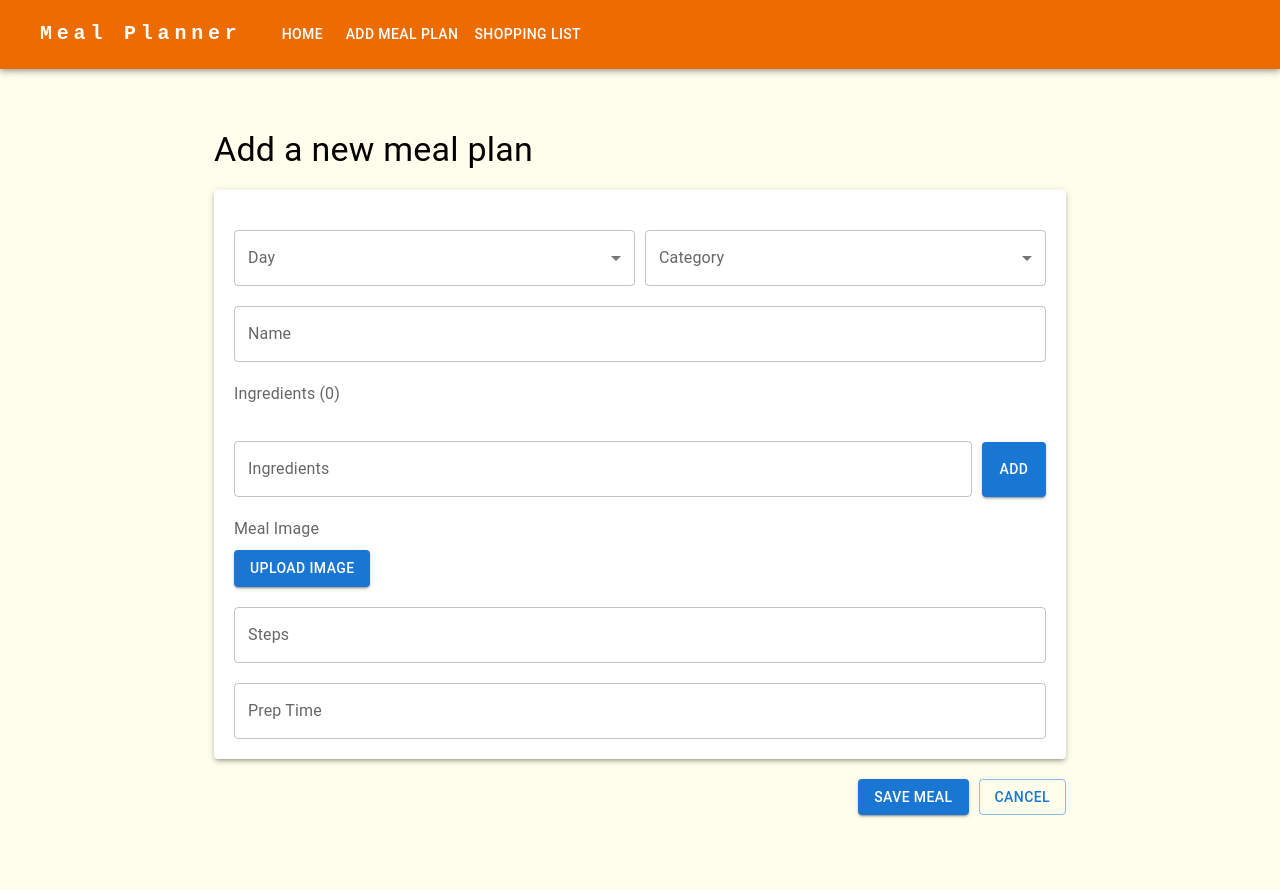
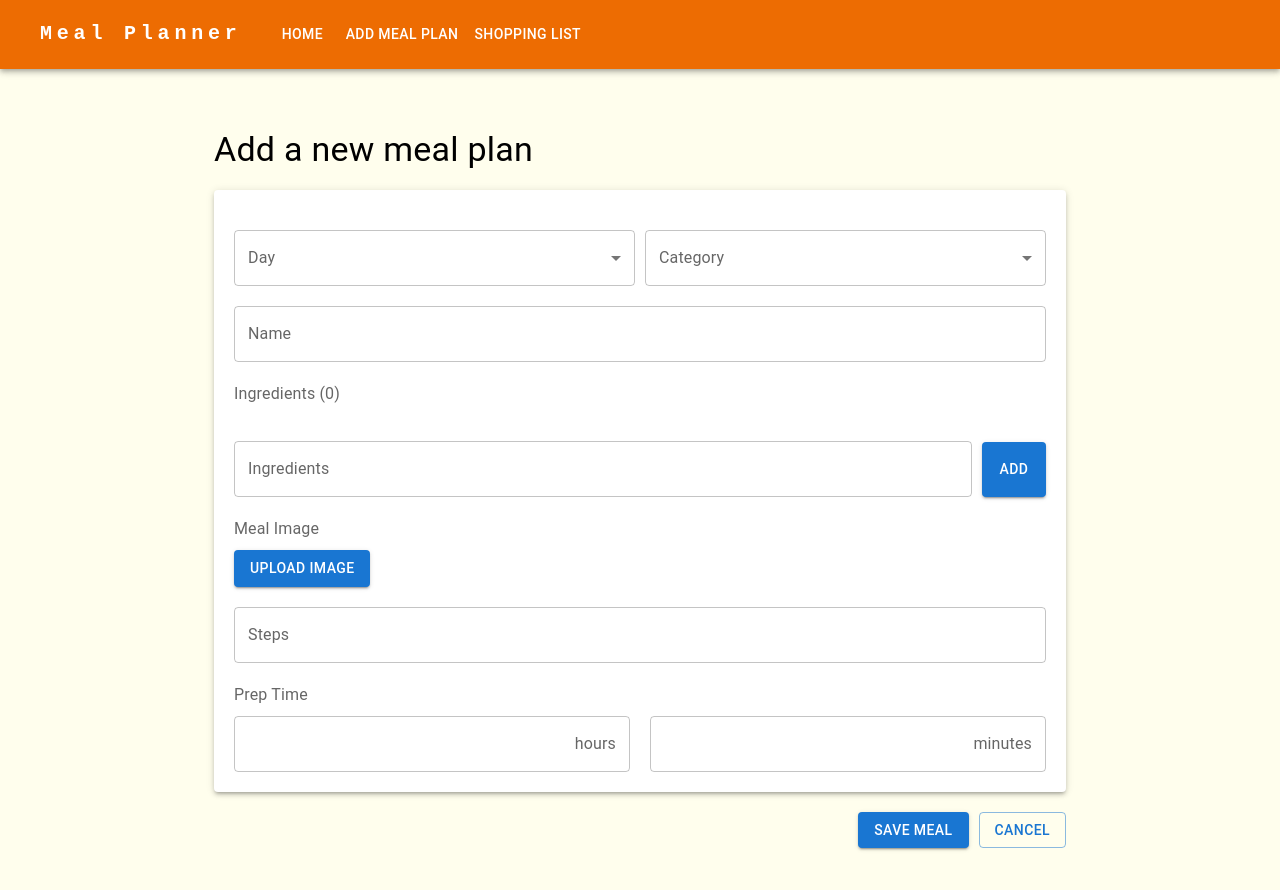
Before and after one commit to BigVictorFans/MealPrepPlanner, a React (Vite) app: page /add in a window 1280 px wide. Shown: the top 890 px of the page. Built offline with nearby package versions, Linux system fonts and the light colour scheme; some icons are missing.

Commit message:
prep time input field

```diff
--- a/src/pages/AddMeals.jsx
+++ b/src/pages/AddMeals.jsx
@@ -14,6 +14,7 @@ import {
   ListItem,
   ListItemText,
   IconButton,
+  InputAdornment,
 } from "@mui/material";
 import ClearIcon from "@mui/icons-material/Clear";
 import { useState } from "react";
@@ -41,7 +42,8 @@ function AddMeals() {
 
   const [steps, setSteps] = useState("");
 
-  const [preptime, setPreptime] = useState("");
+  const [preptimeHour, setPreptimeHour] = useState("");
+  const [preptimeMin, setPreptimeMin] = useState("");
 
   const [status, setStatus] = useState("planned");
 
@@ -85,9 +87,15 @@ function AddMeals() {
       name.trim() === "" ||
       ingredients === "" ||
       steps === "" ||
-      preptime === ""
+      preptimeMin.trim() === ""
     ) {
       toast("Please fill up all the fields.");
+    } else if (
+      preptimeMin <= 0 ||
+      preptimeMin >= 60 ||
+      (preptimeHour !== "" && (preptimeHour <= 0 || preptimeHour >= 24))
+    ) {
+      toast("Please fill in a valid prep time");
     } else {
       const updatedMealPlan = [
         ...mealplan,
@@ -98,7 +106,8 @@ function AddMeals() {
           name: name,
           ingredients: ingredients,
           steps: steps,
-          preptime: preptime,
+          preptimehour: preptimeHour,
+          preptimemin: preptimeMin,
           status: status,
           image: image,
         },
@@ -301,16 +310,40 @@ function AddMeals() {
             />
           </Box>
           {/* prep time */}
-          <Box sx={{ mt: "20px" }}>
+          <InputLabel sx={{ mt: "20px", mb: "10px" }}>Prep Time</InputLabel>
+          <Box sx={{ display: "flex", gap: "20px" }}>
             <TextField
+              type="number"
               fullWidth
               id="prep_time"
-              label="Prep Time"
               variant="outlined"
-              placeholder="Estimated Time"
-              value={preptime}
+              value={preptimeHour}
               onChange={(event) => {
-                setPreptime(event.target.value);
+                setPreptimeHour(event.target.value);
+              }}
+              slotProps={{
+                input: {
+                  endAdornment: (
+                    <InputAdornment position="end">hours</InputAdornment>
+                  ),
+                },
+              }}
+            />
+            <TextField
+              type="number"
+              fullWidth
+              id="prep_time"
+              variant="outlined"
+              value={preptimeMin}
+              onChange={(event) => {
+                setPreptimeMin(event.target.value);
+              }}
+              slotProps={{
+                input: {
+                  endAdornment: (
+                    <InputAdornment position="end">minutes</InputAdornment>
+                  ),
+                },
               }}
             />
           </Box>
--- a/src/pages/EditMeal.jsx
+++ b/src/pages/EditMeal.jsx
@@ -13,6 +13,7 @@ import {
   InputLabel,
   MenuItem,
   IconButton,
+  InputAdornment,
 } from "@mui/material";
 import ClearIcon from "@mui/icons-material/Clear";
 import ArrowBackIcon from "@mui/icons-material/ArrowBack";
@@ -84,9 +85,13 @@ function EditMeal() {
   const [steps, setSteps] = useState(
     selectedMealPlan ? selectedMealPlan.steps : ""
   );
-  // prep time
-  const [preptime, setPreptime] = useState(
-    selectedMealPlan ? selectedMealPlan.preptime : ""
+  // prep time (minutes)
+  const [preptimeMin, setPreptimeMin] = useState(
+    selectedMealPlan ? selectedMealPlan.preptimemin : ""
+  );
+  // prep time (hour)
+  const [preptimeHour, setPreptimeHour] = useState(
+    selectedMealPlan ? selectedMealPlan.preptimehour : ""
   );
   // image
   const [image, setImage] = useState(
@@ -123,10 +128,15 @@ function EditMeal() {
       name.trim() === "" ||
       ingredients === "" ||
       steps === "" ||
-      preptime === ""
+      preptimeMin.trim() === ""
     ) {
       toast("Please fill in all required fields.");
-      return;
+    } else if (
+      preptimeMin <= 0 ||
+      preptimeMin >= 60 ||
+      (preptimeHour !== "" && (preptimeHour <= 0 || preptimeHour >= 24))
+    ) {
+      toast("Please fill in a valid prep time");
     } else {
       const updatedMealPlan = [...mealplan];
       setMealPlan(
@@ -137,7 +147,8 @@ function EditMeal() {
             mealplan.name = name;
             mealplan.ingredients = ingredients;
             mealplan.steps = steps;
-            mealplan.preptime = preptime;
+            mealplan.preptimehour = preptimeHour;
+            mealplan.preptimemin = preptimeMin;
             mealplan.image = image;
           }
           return mealplan;
@@ -279,16 +290,40 @@ function EditMeal() {
               </Select>
             </FormControl>
             {/* update prep time */}
-            <Box sx={{ mt: "20px" }}>
+            <InputLabel sx={{ mt: "20px", mb: "10px" }}>Prep Time</InputLabel>
+            <Box sx={{ display: "flex", gap: "20px" }}>
               <TextField
+                type="number"
                 fullWidth
-                id="meal_name"
-                label="Prep Time"
+                id="prep_time"
                 variant="outlined"
-                placeholder="Estimated Time"
-                value={preptime}
+                value={preptimeHour}
                 onChange={(event) => {
-                  setPreptime(event.target.value);
+                  setPreptimeHour(event.target.value);
+                }}
+                slotProps={{
+                  input: {
+                    endAdornment: (
+                      <InputAdornment position="end">hours</InputAdornment>
+                    ),
+                  },
+                }}
+              />
+              <TextField
+                type="number"
+                fullWidth
+                id="prep_time"
+                variant="outlined"
+                value={preptimeMin}
+                onChange={(event) => {
+                  setPreptimeMin(event.target.value);
+                }}
+                slotProps={{
+                  input: {
+                    endAdornment: (
+                      <InputAdornment position="end">minutes</InputAdornment>
+                    ),
+                  },
                 }}
               />
             </Box>
--- a/src/pages/HomePage.jsx
+++ b/src/pages/HomePage.jsx
@@ -272,7 +272,9 @@ function Homepage() {
                         sx={{ color: "text.secondary" }}
                       >
                         Estimated prep time: <br />
-                        {meal.preptime}
+                        {meal.preptimehour === ""
+                          ? `${meal.preptimemin} minutes`
+                          : `${meal.preptimehour} hours ${meal.preptimemin} minutes`}
                       </Typography>
                     )}
                   </CardContent>
--- a/src/pages/MealPlan.jsx
+++ b/src/pages/MealPlan.jsx
@@ -59,8 +59,13 @@ function MealPlan() {
   const [steps, setSteps] = useState(
     selectedMealPlan ? selectedMealPlan.steps : ""
   );
-  const [preptime, setPreptime] = useState(
-    selectedMealPlan ? selectedMealPlan.preptime : ""
+  // prep time (minutes)
+  const [preptimeMin, setPreptimeMin] = useState(
+    selectedMealPlan ? selectedMealPlan.preptimemin : ""
+  );
+  // prep time (hour)
+  const [preptimeHour, setPreptimeHour] = useState(
+    selectedMealPlan ? selectedMealPlan.preptimehour : ""
   );
   // image
   const [image, setImage] = useState(
@@ -109,7 +114,12 @@ function MealPlan() {
               {name}
             </Typography>
             <Chip sx={{ textTransform: "capitalize" }} label={`${category}`} />
-            <Typography sx={{ py: "10px" }}>Prep Time: {preptime}</Typography>
+            <Typography sx={{ py: "10px" }}>
+              Prep Time:
+              {preptimeHour === ""
+                ? ` ${preptimeMin} minutes`
+                : ` ${preptimeHour} hours ${preptimeMin} minutes`}
+            </Typography>
             <Box sx={{ display: "flex", gap: "20px" }}>
               <Button
                 variant="contained"
--- a/src/pages/ShoppingList.jsx
+++ b/src/pages/ShoppingList.jsx
@@ -243,7 +243,7 @@ function ShoppingList() {
                     {/* delete dialog start */}
                     <Dialog open={deleteOpen} onClose={handleDeleteClose}>
                       <DialogTitle>
-                        Are you sure you want to delete this meal plan?
+                        Are you sure you want to delete this item?
                       </DialogTitle>
                       <DialogActions>
                         <Button onClick={handleDeleteClose}>Cancel</Button>
```
